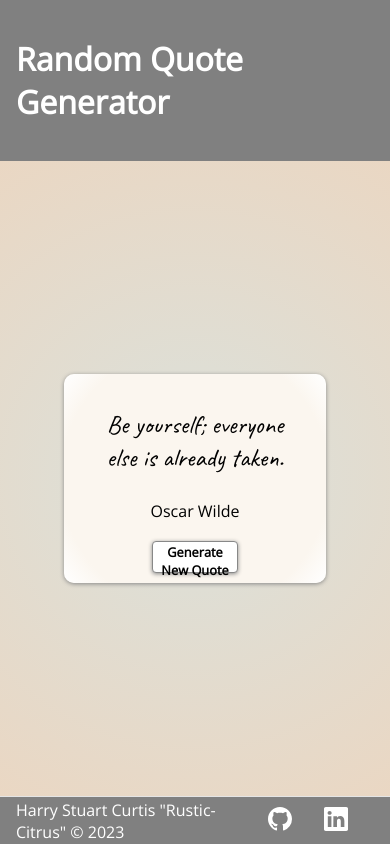
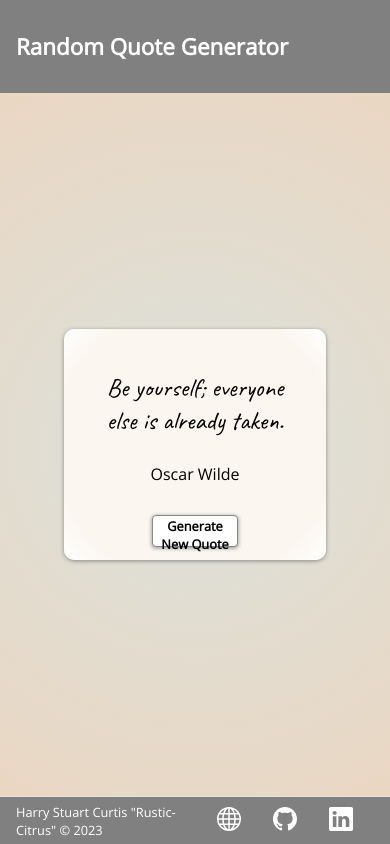
Before and after one commit to Rustic-Citrus/random-quote-generator, a SvelteKit app: page / in a window 390 px wide. Built offline with nearby package versions, Linux system fonts and the light colour scheme.

Commit message:
Add title and social icons to layout

```diff
--- a/src/routes/+layout.svelte
+++ b/src/routes/+layout.svelte
@@ -1,6 +1,10 @@
 <script>
     const year = new Date().getFullYear();
 </script>
+
+<svelte:head>
+    <title>Random Quote Generator</title>
+</svelte:head>
 
 <header>
     <h1 class="title">Random Quote Generator</h1>
@@ -13,7 +17,21 @@
         Harry Stuart Curtis "Rustic-Citrus" &copy; {year}
     </div>
     <div class="social-icons">
-        <a href="https://github.com/Rustic-Citrus">
+        <a href="https://www.harryscurtis.com/" class="social-icon">
+            <svg
+                xmlns="http://www.w3.org/2000/svg"
+                width="24"
+                height="24"
+                fill="white"
+                class="bi bi-globe"
+                viewBox="0 0 16 16"
+            >
+                <path
+                    d="M0 8a8 8 0 1 1 16 0A8 8 0 0 1 0 8m7.5-6.923c-.67.204-1.335.82-1.887 1.855A8 8 0 0 0 5.145 4H7.5zM4.09 4a9.3 9.3 0 0 1 .64-1.539 7 7 0 0 1 .597-.933A7.03 7.03 0 0 0 2.255 4zm-.582 3.5c.03-.877.138-1.718.312-2.5H1.674a7 7 0 0 0-.656 2.5zM4.847 5a12.5 12.5 0 0 0-.338 2.5H7.5V5zM8.5 5v2.5h2.99a12.5 12.5 0 0 0-.337-2.5zM4.51 8.5a12.5 12.5 0 0 0 .337 2.5H7.5V8.5zm3.99 0V11h2.653c.187-.765.306-1.608.338-2.5zM5.145 12q.208.58.468 1.068c.552 1.035 1.218 1.65 1.887 1.855V12zm.182 2.472a7 7 0 0 1-.597-.933A9.3 9.3 0 0 1 4.09 12H2.255a7 7 0 0 0 3.072 2.472M3.82 11a13.7 13.7 0 0 1-.312-2.5h-2.49c.062.89.291 1.733.656 2.5zm6.853 3.472A7 7 0 0 0 13.745 12H11.91a9.3 9.3 0 0 1-.64 1.539 7 7 0 0 1-.597.933M8.5 12v2.923c.67-.204 1.335-.82 1.887-1.855q.26-.487.468-1.068zm3.68-1h2.146c.365-.767.594-1.61.656-2.5h-2.49a13.7 13.7 0 0 1-.312 2.5m2.802-3.5a7 7 0 0 0-.656-2.5H12.18c.174.782.282 1.623.312 2.5zM11.27 2.461c.247.464.462.98.64 1.539h1.835a7 7 0 0 0-3.072-2.472c.218.284.418.598.597.933M10.855 4a8 8 0 0 0-.468-1.068C9.835 1.897 9.17 1.282 8.5 1.077V4z"
+                />
+            </svg>
+        </a>
+        <a href="https://github.com/Rustic-Citrus" class="social-icon">
             <svg
                 xmlns="http://www.w3.org/2000/svg"
                 width="24"
@@ -27,7 +45,10 @@
                 />
             </svg>
         </a>
-        <a href="https://www.linkedin.com/in/harrycurtis94/">
+        <a
+            href="https://www.linkedin.com/in/harrycurtis94/"
+            class="social-icon"
+        >
             <svg
                 xmlns="http://www.w3.org/2000/svg"
                 width="24"
@@ -45,11 +66,12 @@
 </footer>
 
 <style>
-    @import url('https://fonts.googleapis.com/css2?family=Caveat&family=Open+Sans:wght@300&display=swap');
+    @import url("https://fonts.googleapis.com/css2?family=Caveat&family=Open+Sans:wght@300&display=swap");
 
     .title {
         font-family: "Open Sans", sans-serif;
         color: white;
+        font-size: 2rem;
     }
 
     header {
@@ -74,6 +96,8 @@
     .copyright {
         font-family: "Open Sans", sans-serif;
         color: white;
+        width: 50%;
+        text-align: center;
     }
 
     .social-icons {
@@ -83,4 +107,47 @@
         justify-content: center;
         gap: 2rem;
     }
+
+    .social-icon:hover {
+        transform: scale(1.1);
+        transition: transform 0.4s ease-in-out;
+    }
+
+    @media only screen and (max-width: 320px) {
+        .title {
+            font-size: 1.2rem;
+        }
+
+        .copyright {
+            font-size: 0.8rem;
+            text-align: left;
+            width: 60%;
+        }
+
+        .social-icons {
+            width: 40%;
+            gap: 1.5rem;
+        }
+    }
+
+    @media only screen and (min-width: 320px) and (max-width: 576px) {
+        .title {
+            font-size: 1.4rem;
+        }
+
+        .copyright {
+            font-size: 0.8rem;
+            text-align: left;
+        }
+    }
+
+    @media only screen and (min-width: 576px) and (max-width: 768px) {
+        .title {
+            font-size: 1.8rem;
+        }
+
+        .copyright {
+            font-size: 0.9rem;
+        }
+    }
 </style>
```
